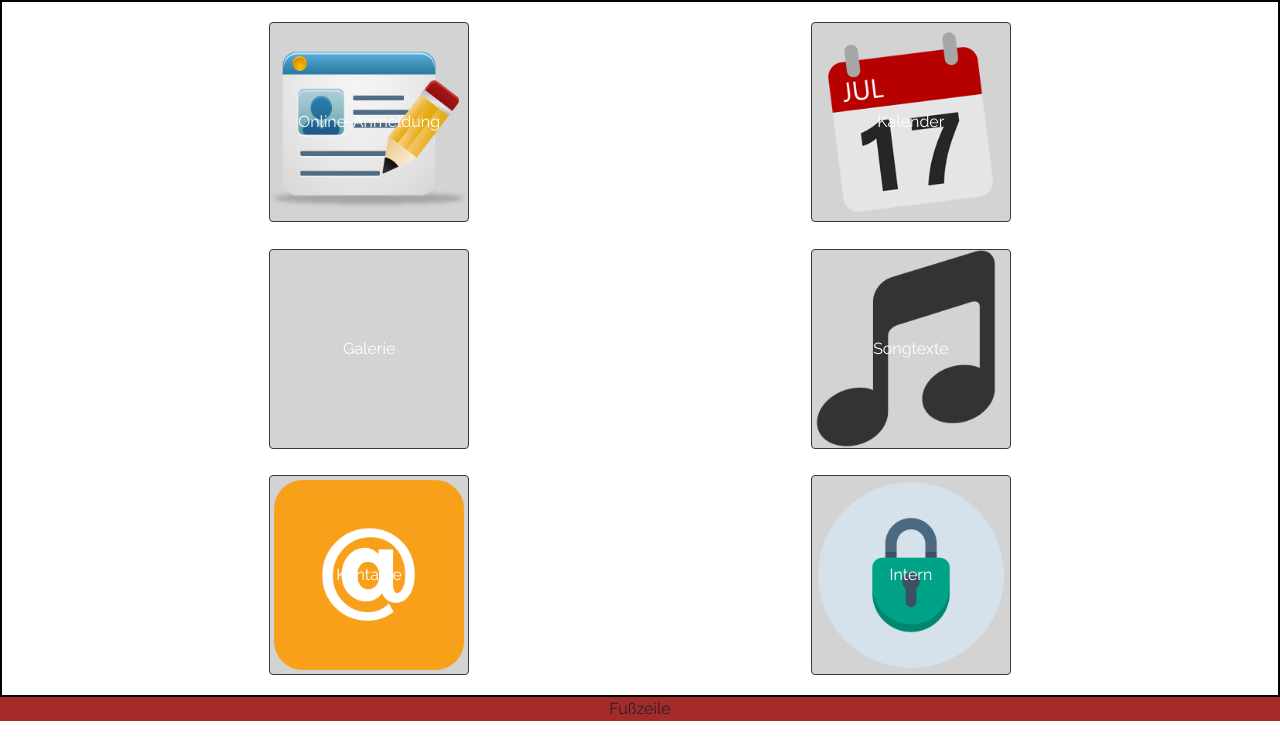
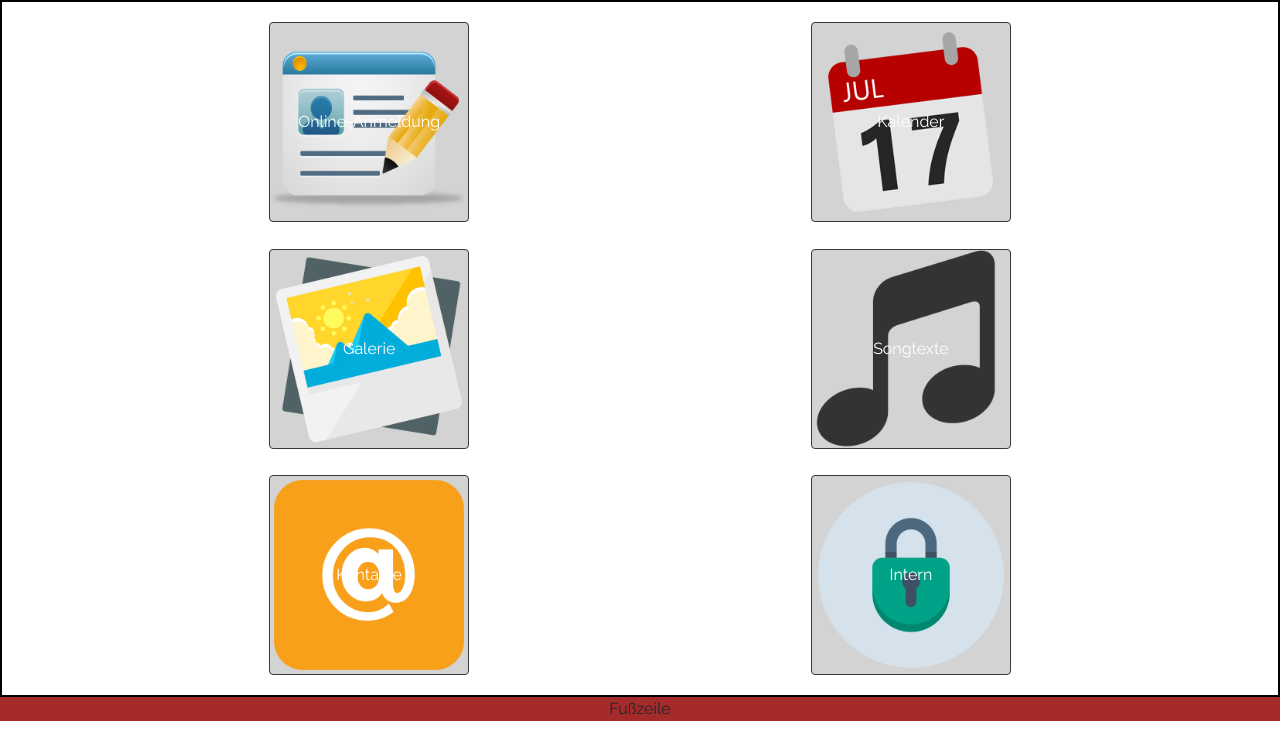
Before and after one commit to marceljakob/LagerteamApp, a PHP site: page / in a window 1280 px wide. Shown: the part 56-800 px from the top of the page. Run offline with PHP 8.4, Linux system fonts and the light colour scheme; some libraries are stand-ins or nearby versions.

Commit message:
Beheben von Rechschreibfehlern

```diff
--- a/LagerteamApp/www/css/index.css
+++ b/LagerteamApp/www/css/index.css
@@ -45,7 +45,7 @@ footer {
     background-image: url(../img/kalender.png);
 }
 
-#btn-gallerie {
+#btn-galerie {
     background-image: url(../img/gallerie.png);
 }
 
```
